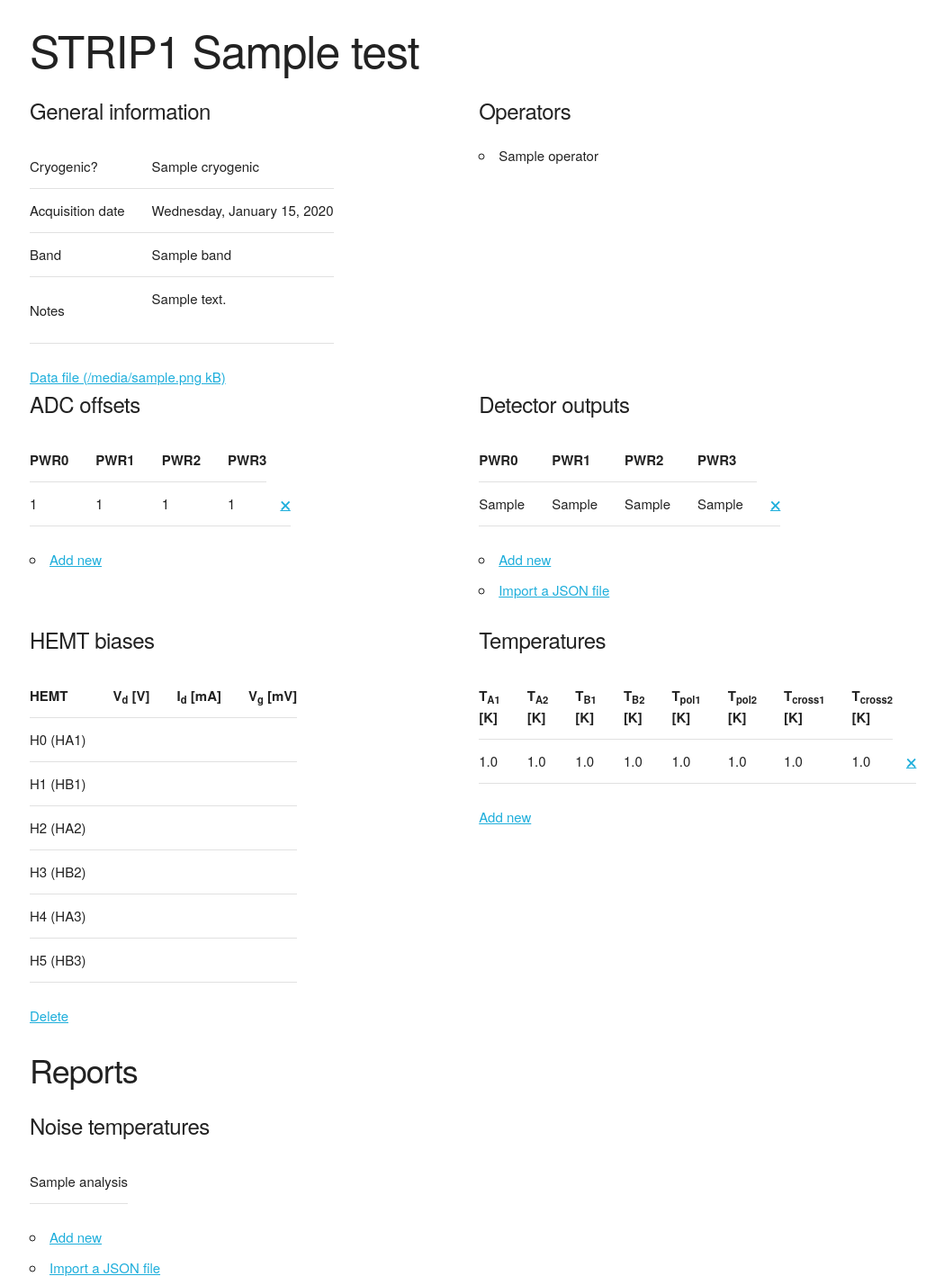
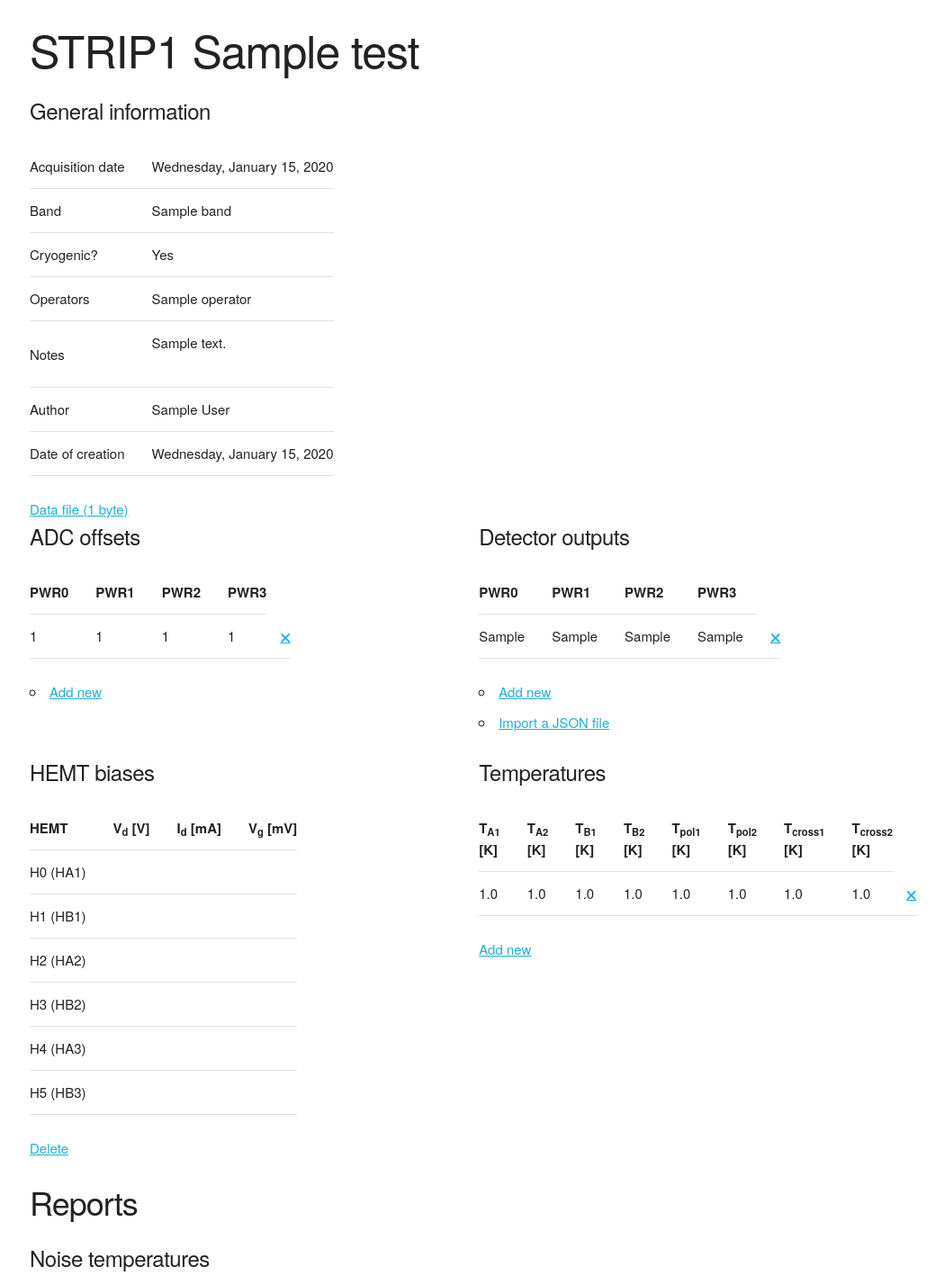
Before and after one commit to lspestrip/stdb2, a Django app: template unittests/templates/unittests/polarimetertest_details.html in a window 1280 px wide. Shown: the part 187-1605 px from the top of the page at 90% size, without its empty margins (127-1176 px from the left). Run offline with Django 3.2, Linux system fonts and the light colour scheme; tables that the repository leaves empty hold one stand-in row (values such as "Sample post"); the template is opened without the code that fills it: values that come from a table or form of the project are taken from there, most other values are stand-ins (such as "Sample title", 1, 10 or a date in 2020); parts of the project's set-up code (start-up, migrations or seed data) failed here and were passed over; some libraries are stand-ins or nearby versions.

Commit message:
Improve the polarimeter test page

```diff
--- a/unittests/models.py
+++ b/unittests/models.py
@@ -110,10 +110,6 @@ class PolarimeterTest(models.Model):
 
     def get_delete_url(self):
         return reverse('unittests:test_delete', kwargs={'pk': self.pk})
-
-    @property
-    def get_file_size_in_kb(self):
-        return int(self.data_file.size / 1024)
 
     def save(self, *args, **kwargs):
         if self.data_file:
--- a/unittests/templates/unittests/polarimetertest_details.html
+++ b/unittests/templates/unittests/polarimetertest_details.html
@@ -13,29 +13,22 @@ LSPE/Strip DB: Details of test on STRIP{{test.polarimeter_number}}
 
 <div class="section general">
     <div class="row">
-        <div class="one-half column">
+        <div class="column">
             <h5>General information</h5>
             <table>
-                <tr><td>Cryogenic?</td><td>{{test.cryogenic}}</td></tr>
                 <tr><td>Acquisition date</td><td>
                     <time datetime="{{test.acquisition_date|date:"Y-m-d"}}">{{test.acquisition_date|date:"l, F j, Y"}}</time>
                 </td></tr>
                 <tr><td>Band</td><td>{{test.band}}</td></tr>
+                <tr><td>Cryogenic?</td><td>{{test.cryogenic|yesno|capfirst}}</td></tr>
+                <td>Operators</td><td>{{ operators|join:", " }}</td>
                 <tr><td>Notes</td><td>{% if test.notes %} {{test.notes|linebreaks}} {% else %} (None) {% endif %}</td></tr>
+                <tr><td>Author</td><td>{{test.author}}</td></tr>
+                <tr><td>Date of creation</td><td>
+                    <time datetime="{{test.creation_date|date:"Y-m-d"}}">{{test.creation_date|date:"l, F j, Y"}}</time>
+                </td></tr>
             </table>
-            <a href="{% url 'unittests:test_download' test.id %}">Data file ({{test.get_file_size_in_kb}} kB)</a>
-        </div>
-
-        <div class="one-half column">
-            <h5>Operators</h5>
-
-            {% if operators %}
-            <ul id="operators-table">
-                {% for op in operators %}
-                <li>{{op.name}}</li>
-                {% endfor %}
-            </ul>
-            {% endif %}
+            <a href="{% url 'unittests:test_download' test.id %}">Data file ({{test.data_file.size|filesizeformat}})</a>
         </div>
     </div>
 </div>
```
